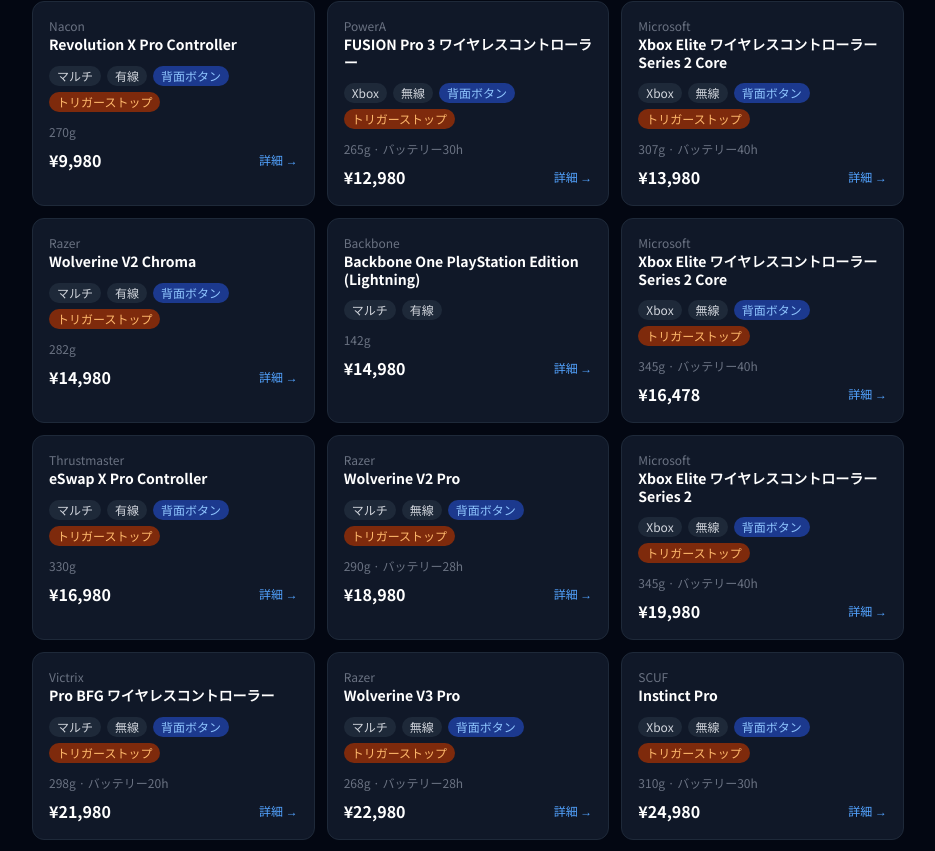
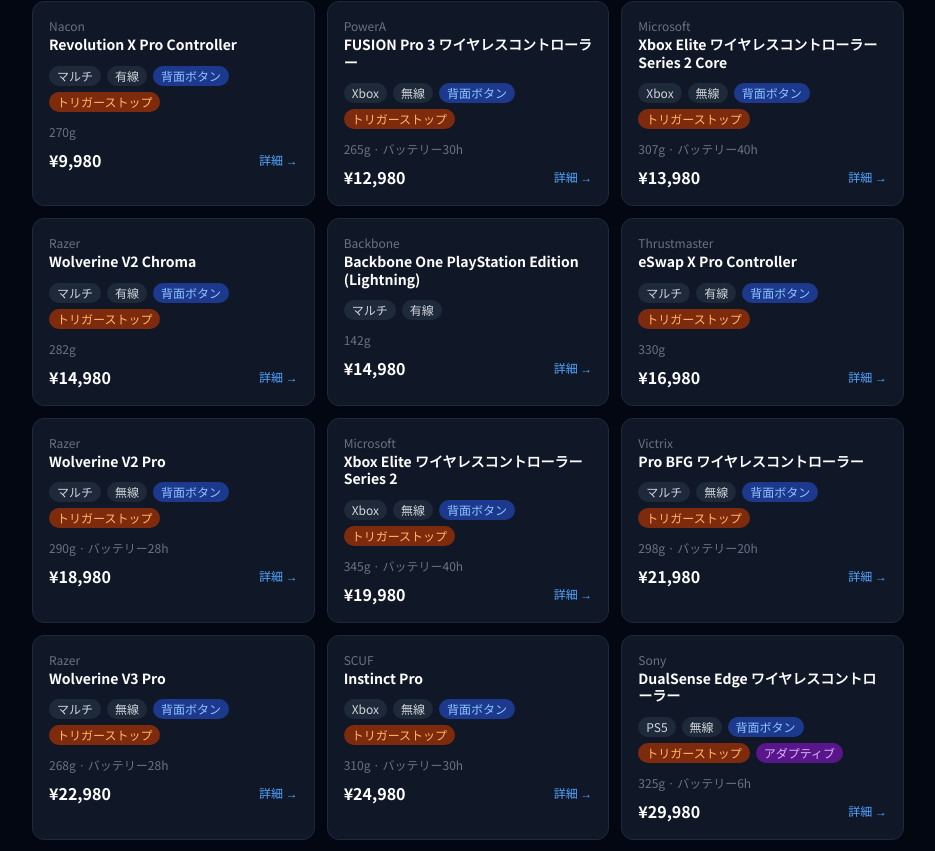
Before and after one commit to eNd1-06/gamespec, a Next.js app: page /controllers in a window 1280 px wide. Shown: the part 1412-2263 px from the top of the page, without its empty margins (296-1231 px from the left). Built offline with nearby package versions, Linux system fonts and the light colour scheme.

Commit message:
fix: remove duplicate Xbox Elite Core controller

```diff
--- a/data/controllers.ts
+++ b/data/controllers.ts
@@ -425,21 +425,7 @@ export const controllers: GamingController[] = [
     recommendFor: ["fighting"],
     releaseYear: 2022,
   },
-  {
-    slug: "microsoft-xbox-elite-series2-core",
-    name: "Xbox Elite ワイヤレスコントローラー Series 2 Core",
-    brand: "Microsoft",
-    platform: "Xbox",
-    connection: "wireless",
-    batteryLife: 40,
-    weight: 345,
-    backButtons: true, triggerStop: true,
-    haptic: false, adaptiveTriggers: false, gyro: false,
-    price: 16478,
-    amazonUrl: "https://www.amazon.co.jp/s?k=Xbox+Elite+Series+2+Core&tag=gamespec-22",
-    recommendFor: ["fps", "competitive"],
-    releaseYear: 2021,
-  },
+
   {
     slug: "nintendo-switch-pro-controller",
     name: "Proコントローラー",
```
